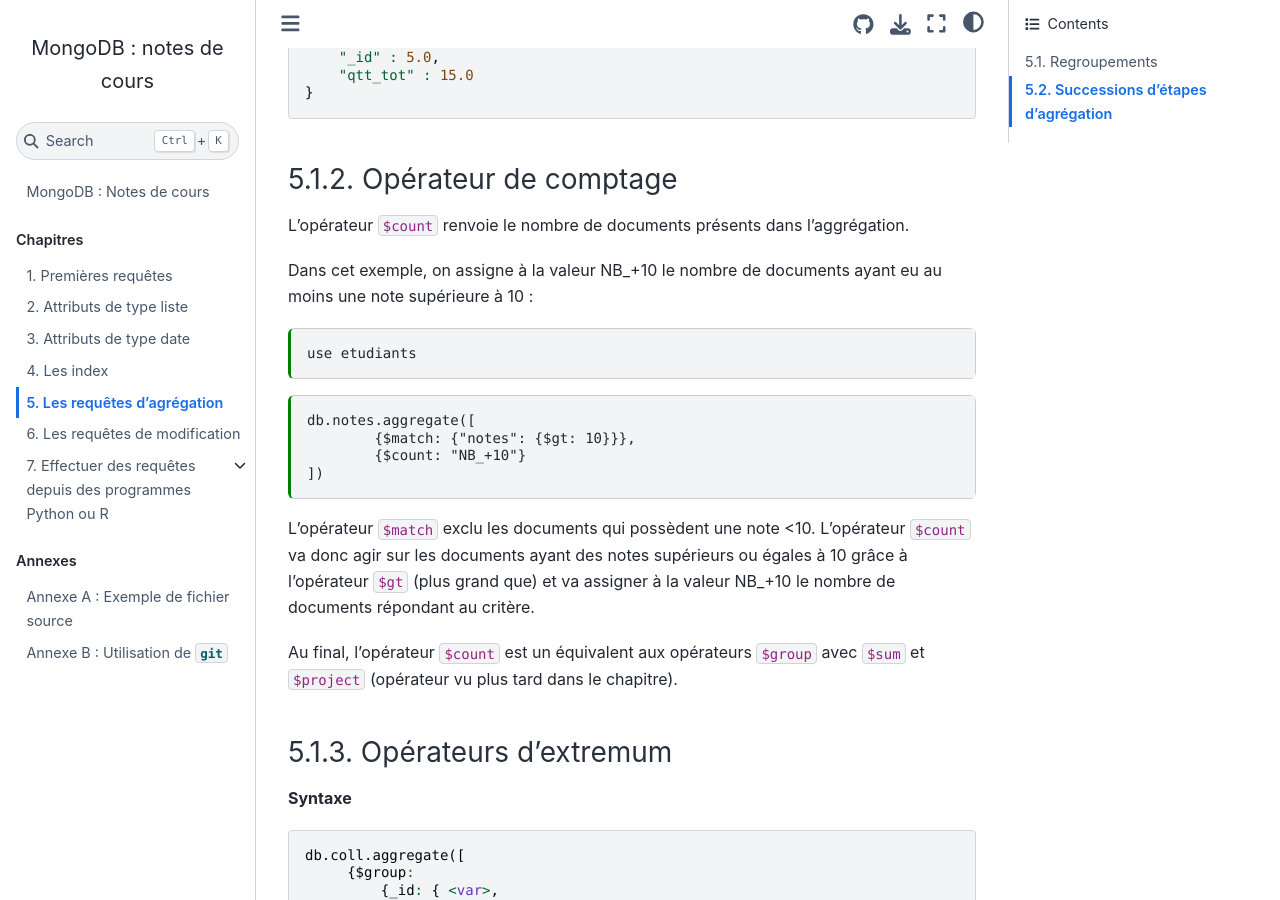
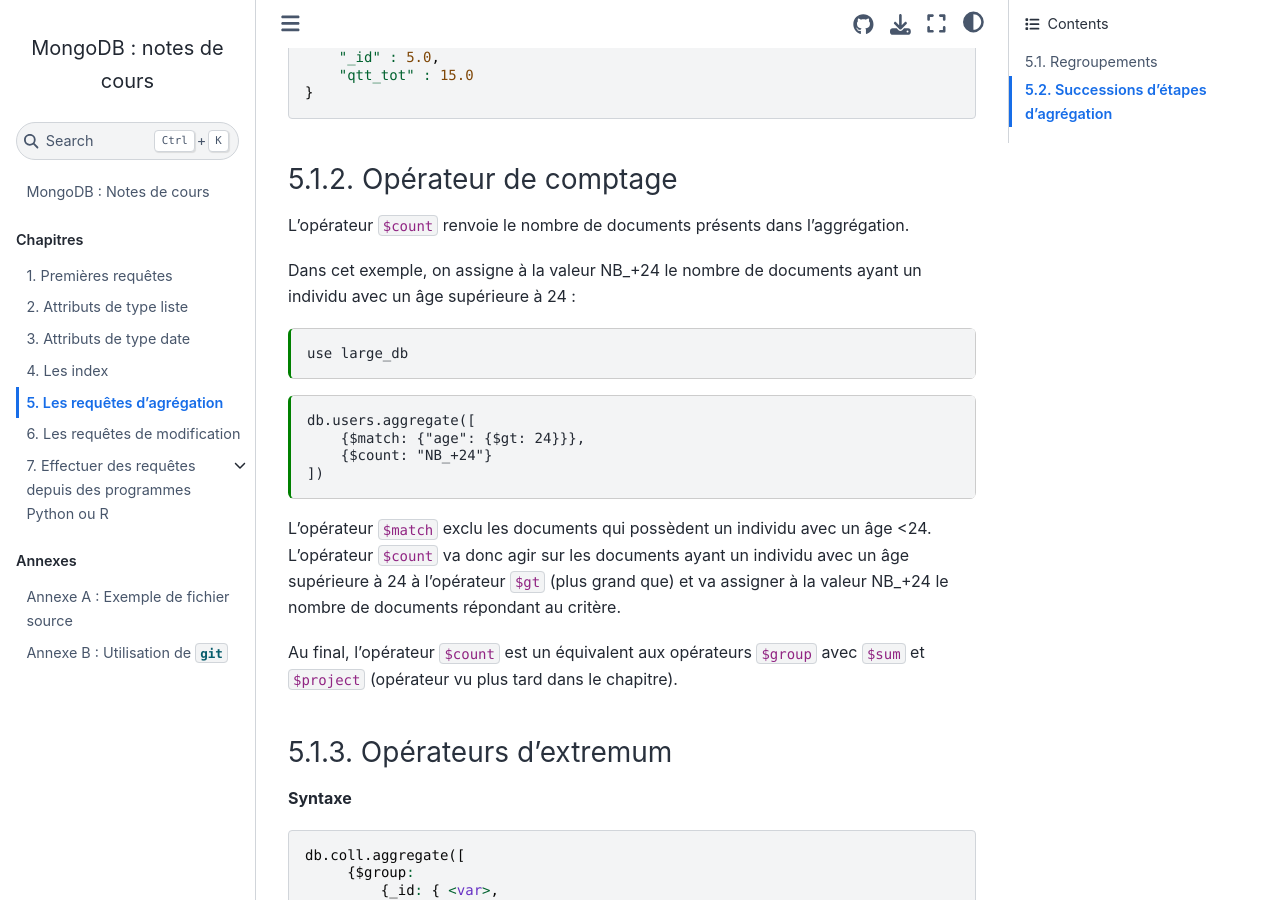
Before and after one commit to rtavenar/mongo_book, a Jupyter Book: the page built from content/05_agreg.md, in a window 1280 px wide and 900 px high, scrolled down 5016 px. Built offline with Jupyter Book 1.0.4 settings and Sphinx 7.4.7 and the Sphinx Book theme 1.1.4, drawn with Linux system fonts in a browser that asks for light colours.

````diff
--- a/content/05_agreg.md
+++ b/content/05_agreg.md
@@ -275,24 +275,24 @@ GROUP BY prix
 
 L'opérateur `$count` renvoie le nombre de documents présents dans l'aggrégation.
 
-Dans cet exemple, on assigne à la valeur NB_+10 le nombre de documents ayant eu au moins une note supérieure à 10 :
+Dans cet exemple, on assigne à la valeur NB_+24 le nombre de documents ayant un individu avec un âge supérieure à 24 :
 
 ```{code-cell}
-use etudiants
+use large_db
 ```
 
 ```{code-cell}
 :tags: [output_scroll]
 
-db.notes.aggregate([
-	{$match: {"notes": {$gt: 10}}},
-	{$count: "NB_+10"}
+db.users.aggregate([
+    {$match: {"age": {$gt: 24}}},
+    {$count: "NB_+24"}
 ])
 ```
 
-L'opérateur `$match` exclu les documents qui possèdent une note <10.
-L'opérateur `$count` va donc agir sur les documents ayant des notes supérieurs ou égales à 10 grâce à l'opérateur `$gt` (plus grand que) et va assigner
-à la valeur NB_+10 le nombre de documents répondant au critère.
+L'opérateur `$match` exclu les documents qui possèdent un individu avec un âge <24.
+L'opérateur `$count` va donc agir sur les documents ayant un individu avec un âge supérieure à 24 à l'opérateur `$gt` (plus grand que) et va assigner
+à la valeur NB_+24 le nombre de documents répondant au critère.
 
 Au final, l'opérateur `$count` est un équivalent aux opérateurs `$group` avec `$sum` et `$project` (opérateur vu plus tard dans le chapitre).
 
````
